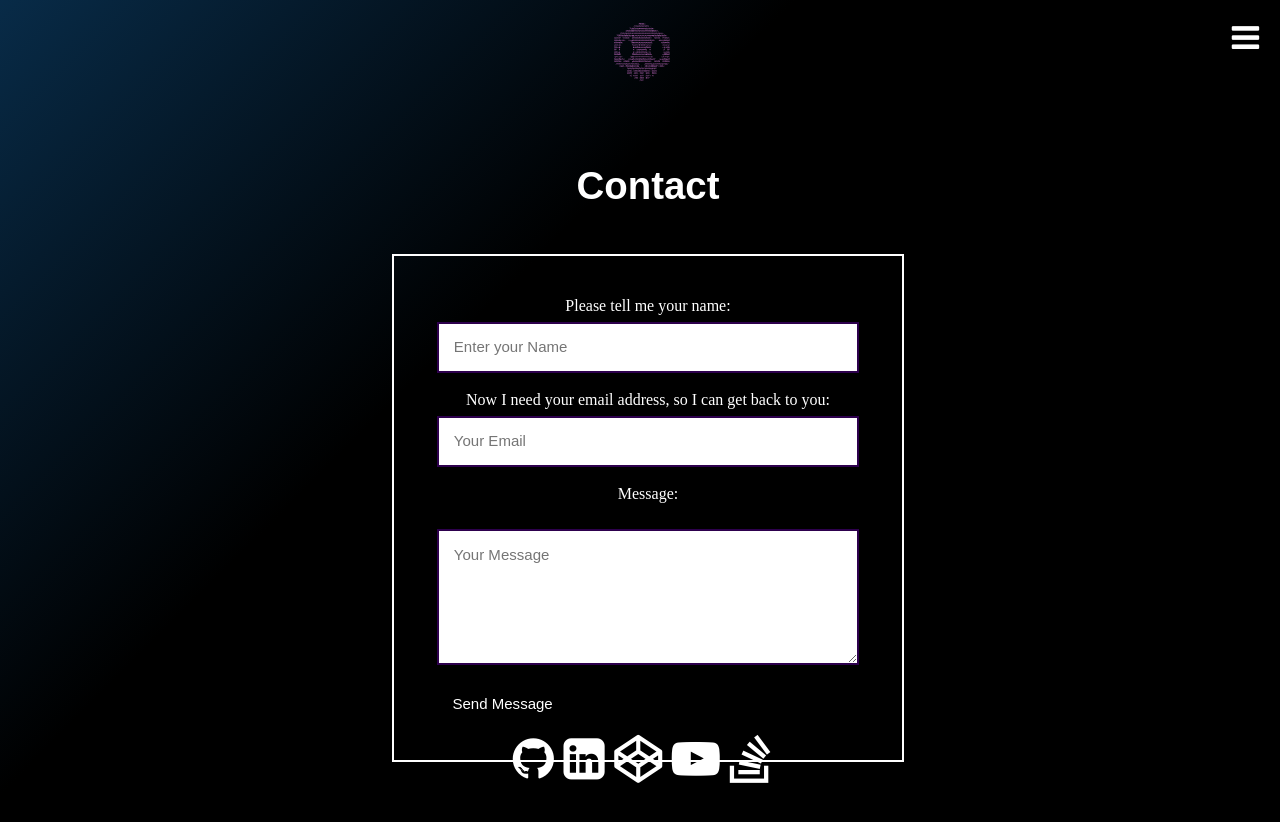
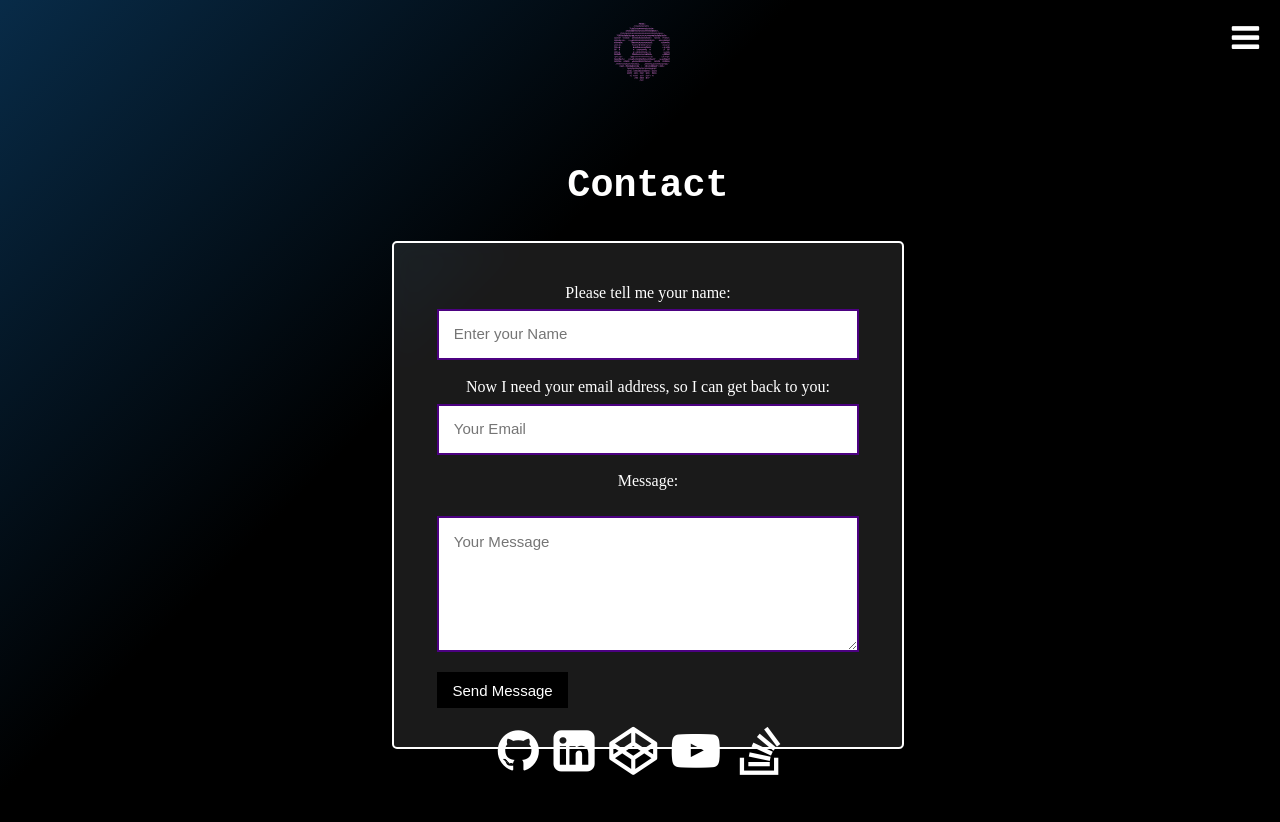
Before and after one commit to MisterUniverse/DesmondHarris, a plain HTML site: page contact.html in a window 1280 px wide. Drawn offline with Linux system fonts and the light colour scheme.

Commit message:
made small ui changes

```diff
--- a/contact.css
+++ b/contact.css
@@ -1,5 +1,4 @@
 h1 {
-  font-family: 'Libre Franklin Bold', sans-serif;
   font-weight: 900;
   font-size: 2.4rem;
 }
@@ -19,8 +18,11 @@ h1 {
   justify-content: center;
   align-items: center;
   border: 0.17em solid white;
+  border-radius: 5px;
+  backdrop-filter: blur(14px);
+  background-color: rgba(255, 255, 255, 0.1);
   padding: 1.9em;
-  margin-top: 1.3em;
+  margin-top: .5em;
   width: 40vw;
   min-width: 17em;
 }
@@ -48,7 +50,7 @@ li {
   min-width: 16.5em;
   margin: 0.5em 0;
   padding: 1em;
-  border: 0.17em solid #2d004d;
+  border: 0.17em solid #4c0181;
 }
 
 #message {
@@ -56,7 +58,7 @@ li {
   font-size: 0.94rem;
   background-color: white;
   color: #000;
-  border: 0.17em solid #2d004d;
+  border: 0.17em solid #4c0181;
   width: 33vw;
   min-width: 16.5em;
   margin: 0.5em 0;
@@ -79,7 +81,7 @@ button {
 }
 
 button:hover {
-  background-color: #2d004d;
+  background-color: #4c0181;
 }
 
 button:active {
--- a/projects.css
+++ b/projects.css
@@ -21,6 +21,11 @@
     height: 350px;
     padding: 10px;
     margin: 10px;
+}
+
+.card:hover {
+    width: 425px;
+    transform: scale(1.1);
 }
 
 img {
--- a/style.css
+++ b/style.css
@@ -47,8 +47,18 @@ footer {
     bottom: 10px;
     width: 99%;
     overflow: hidden;
+    padding: 0.5em;
 }
 
+footer > i {
+    padding-right: 5px;
+}
+
+footer > i:hover {
+    color: #4c0181;
+    font-size: 100px;
+    transform: scale(1.1);
+}
 
 /*
     NAV MENU
@@ -75,11 +85,11 @@ footer {
 }
 
 .topnav a {
-color: white;
-padding: 14px 16px;
-text-decoration: none;
-font-size: xx-large;
-display: block;
+    color: white;
+    padding: 14px 16px;
+    text-decoration: none;
+    font-size: xx-large;
+    display: block;
 }
 
 .topnav a.icon {
```
Also changed, not shown: index.html (+2 -2 lines), projects.html (+1 -1 lines).
